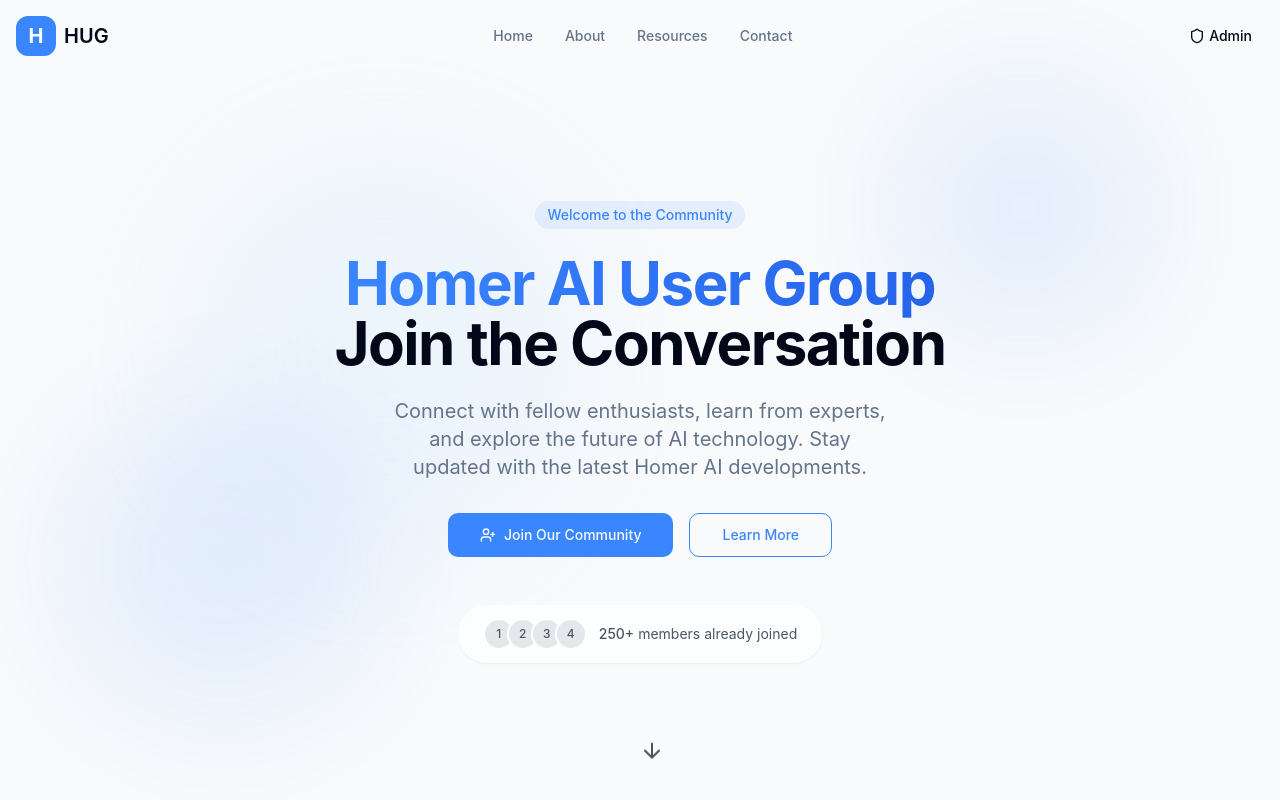
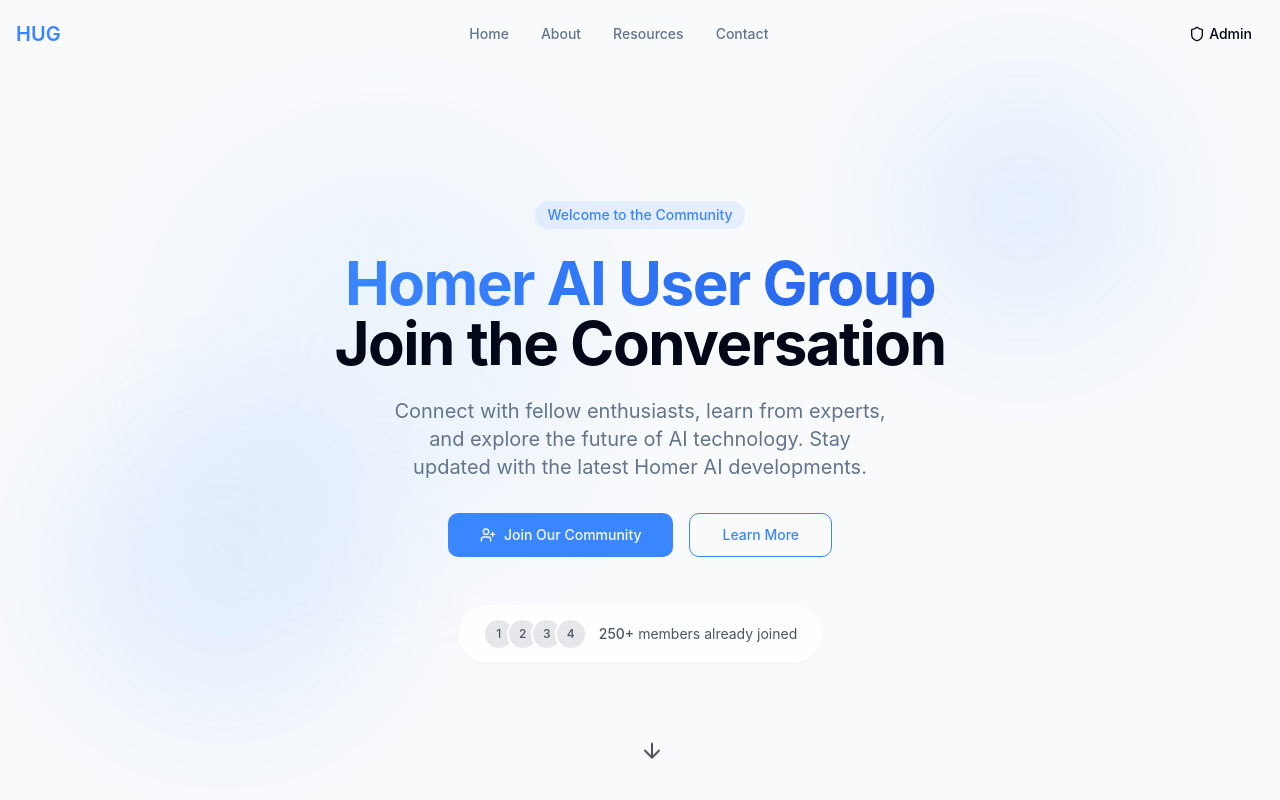
Before and after one commit to Skytimbo/jekyll-junction, a React (Vite) app: page / in a window 1280 px wide. Shown: the top 800 px of the page. Built offline with nearby package versions, Linux system fonts and the light colour scheme.

Commit message:
Remove logo from header
Removes the logo from the header, displaying only the text "HUG".

```diff
--- a/src/components/Header.tsx
+++ b/src/components/Header.tsx
@@ -1,4 +1,3 @@
-
 import React, { useEffect, useState } from 'react';
 import { Button } from '@/components/ui/button';
 import { cn } from '@/lib/utils';
@@ -31,12 +30,9 @@ const Header = () => {
       <div className="container mx-auto px-4 flex items-center justify-between">
         <a
           href="/"
-          className="flex items-center gap-2 text-xl font-semibold text-foreground"
+          className="text-xl font-semibold text-homer"
         >
-          <div className="w-10 h-10 rounded-lg bg-homer flex items-center justify-center">
-            <span className="text-white font-bold">H</span>
-          </div>
-          <span>HUG</span>
+          HUG
         </a>
 
         <nav className="hidden md:flex items-center gap-8">
@@ -77,7 +73,6 @@ const Header = () => {
             <span>Admin</span>
           </Button>
 
-          {/* Mobile Menu */}
           <Sheet>
             <SheetTrigger asChild className="md:hidden">
               <Button variant="ghost" size="icon">
--- a/src/components/admin/AdminHeader.tsx
+++ b/src/components/admin/AdminHeader.tsx
@@ -10,11 +10,8 @@ const AdminHeader = () => {
   return (
     <header className="w-full bg-white border-b shadow-sm">
       <div className="container mx-auto px-4 h-16 flex items-center justify-between">
-        <div className="flex items-center gap-2 text-xl font-semibold text-foreground">
-          <div className="w-10 h-10 rounded-lg bg-homer flex items-center justify-center">
-            <span className="text-white font-bold">H</span>
-          </div>
-          <span>HUG Admin</span>
+        <div className="text-xl font-semibold text-homer">
+          HUG Admin
         </div>
 
         <div className="flex items-center gap-2">
```
